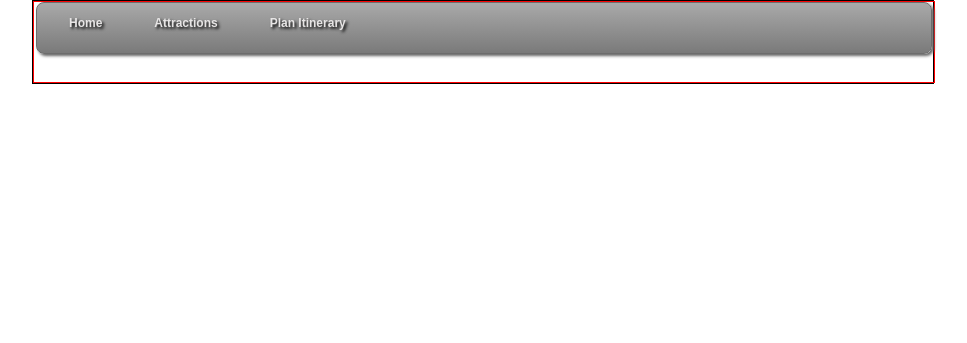
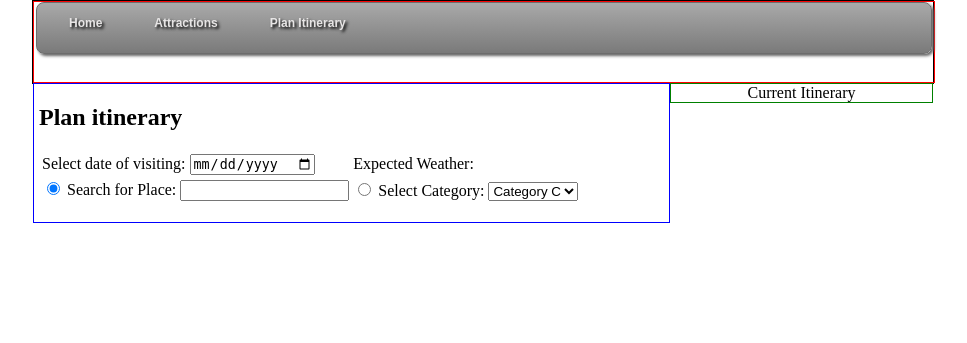
Before and after one commit to kks24/sgexplore, a PHP site: page /itinerary.php in a window 1280 px wide. Shown: the top 343 px of the page, without its empty margins (157-1124 px from the left). Run offline with PHP 8.4, Linux system fonts and the light colour scheme.

Commit message:
Add files via upload

```diff
--- a/SGXplore.css
+++ b/SGXplore.css
@@ -13,11 +13,68 @@ body{
     border: 1px solid black;
 }
 
+
+
 #header {
     height: 80px;
     border: 1px solid red;
     text-align: center;
     width: 100%;
+}
+
+#slider{
+    width: 70%;
+    border: 1px solid blue;
+    float: left;
+
+}
+
+.widget{
+    width: 29%;
+    float: right;
+    text-align: center;
+}
+
+#plan{
+    width: 70%;
+    border: 1px solid blue;
+    float: left;
+    padding-left: 5px;
+}
+
+#current{
+    width: 29%;
+    float: right;
+    border: 1px solid green;
+    text-align: center;
+}
+
+#inline-rad {
+    box-sizing: border-box;
+    font-family: ‘Open Sans’, sans-serif;
+    font-size: 13px;
+    line-height: 30px;
+    margin: 0;
+    outline: 0;
+    overflow: hidden;
+    padding: 0;
+}
+
+#inline-rad input{
+    box-sizing: border-box;
+    margin: 0;
+    outline: 0;
+    padding: 0;
+    position: relative;
+    top: 9px;
+    vertical-align: top;
+}
+
+#content{
+    width: 70%;
+    border: 1px solid green;
+    float: left;
+    padding-left: 5px;
 }
 
 #menu-bar {
--- a/header.php
+++ b/header.php
@@ -1,12 +1,16 @@
+<?php
+    $categories = [""];
+?>
+
 <div id = 'header'>
     <ul id="menu-bar">
         <li > <a href ='index.php'>Home</a></li>
         <li> <a href ='#'>Attractions</a>
             <ul>
-                <li><a href = 'attractions.php'>Category A</a></li>
+                <li><a href = 'attractions.php?category=A'>Category A</a></li>
+                <li><a href = 'attractions.php?category=B'>Category B</a></li>
             </ul>
         </li>
         <li> <a href ='itinerary.php'>Plan Itinerary</a></li>
     </ul>
 </div>
-</div>
--- a/itinerary.php
+++ b/itinerary.php
@@ -14,5 +14,37 @@ and open the template in the editor.
         <?php
         include 'header.php'
         ?>
+        <div id="plan">
+            <h2>Plan itinerary</h2>
+            <table>
+                <tr>
+                    <td>Select date of visiting: <input type ="date" size="50"></td>
+                    <td>Expected Weather: <br></td>
+                </tr>
+                <tr>
+                    <td><input type="radio" name="search" value="male" checked="check"> Search for Place:
+                        <input type ="search" size="18">
+                    </td>
+                    <td> <input type="radio" name="search" value="male"> Select Category:
+                        <select name="category">
+                            <option value="A">Category C</option>
+                            <option value="A">Category B</option>
+                        </select> <br></td>
+                </tr>
+            </table>
+
+
+
+
+
+
+
+
+            <br>
+        </div>
+        <div id ="current">
+            Current Itinerary
+        </div>
+
     </body>
 </html>
```
Also changed, not shown: STBWidget.php (added, +9 -0 lines), attractions.php (added, +34 -0 lines), index.php (+8 -2 lines). Lines whose indentation alone changed are shown as unchanged.
